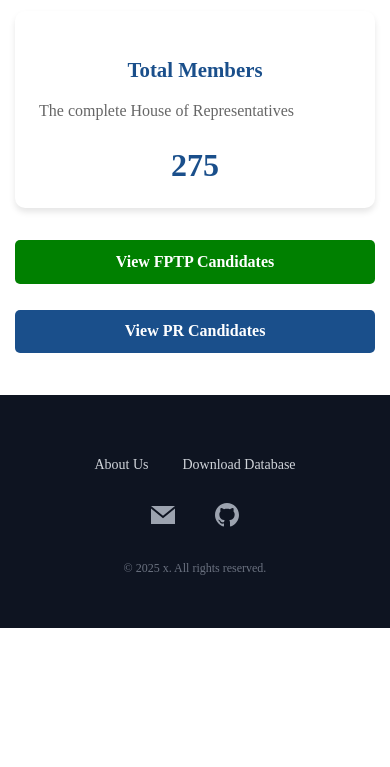
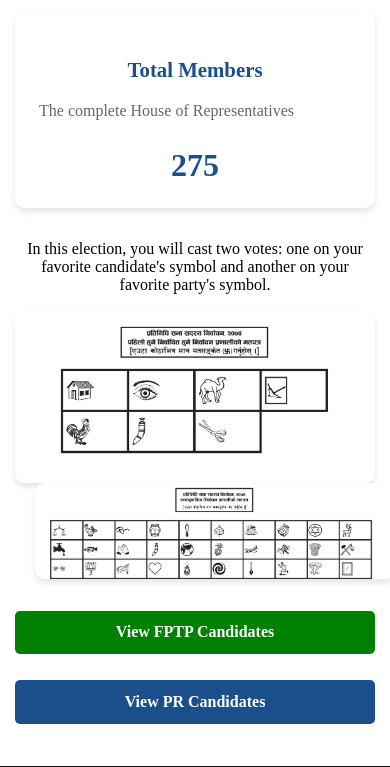
Before and after one commit to Prabesh01/ramroneta, a Django app: page /hor/2025/ in a window 390 px wide. Shown: the part 806-1573 px from the top of the page. Before the commit the page ends 1434 px from the top, so only its background shows below. Run offline with Django 5.2, Linux system fonts and the light colour scheme.

Commit message:
temp/hor_home: ballot papers sample

```diff
--- a/app/templates/hor_home.html
+++ b/app/templates/hor_home.html
@@ -282,6 +282,15 @@
                 font-size: 14px;
             }
         }
+ .flex-container {
+  display: flex;
+  flex-direction: row;
+}
+@media (max-width: 800px) {
+  .flex-container {
+    flex-direction: column;
+  }
+}
   </style>
 {% endblock %}
 
@@ -318,7 +327,11 @@
                     <div class="card-value">275</div>
                 </div>
             </div>
-
+<p>In this election, you will cast two votes: one on your favorite candidate's symbol and another on your favorite party's symbol.</p>
+<div class="flex-container">
+    <img src="/static/img/hor_fptp_ballot.png" alt="FPTP Ballot" style="width:100%; margin: 0 auto; display:block; border-radius:10px; box-shadow: 0 4px 6px rgba(0, 0, 0, 0.1);">
+    <img src="/static/img/hor_pr_ballot.png" alt="PR Ballot" style="width:100%; margin: 0 auto; display:block; border-radius:10px; box-shadow: 0 4px 6px rgba(0, 0, 0, 0.1); margin-left: 20px;">
+</div>
             <!-- <div class="stats">
                 <div class="stat-box">
                     <p>Total Candidates</p>
```
Also changed, not shown: app/static/img/hor_fptp_ballot.png (added), app/static/img/hor_pr_ballot.png (added).
